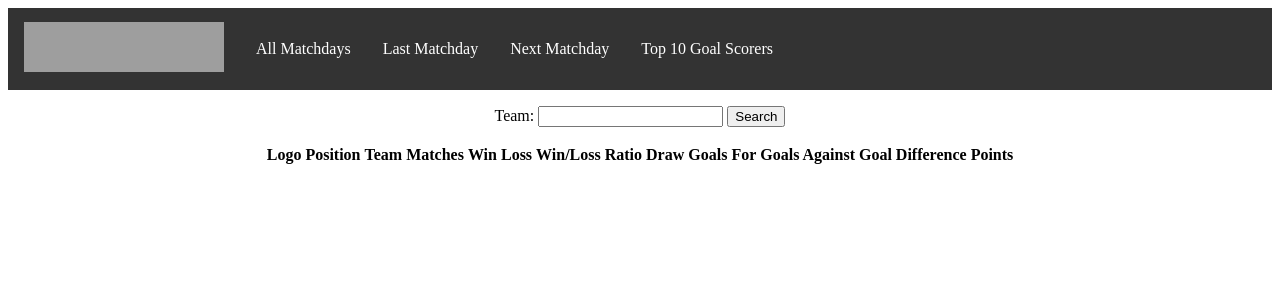
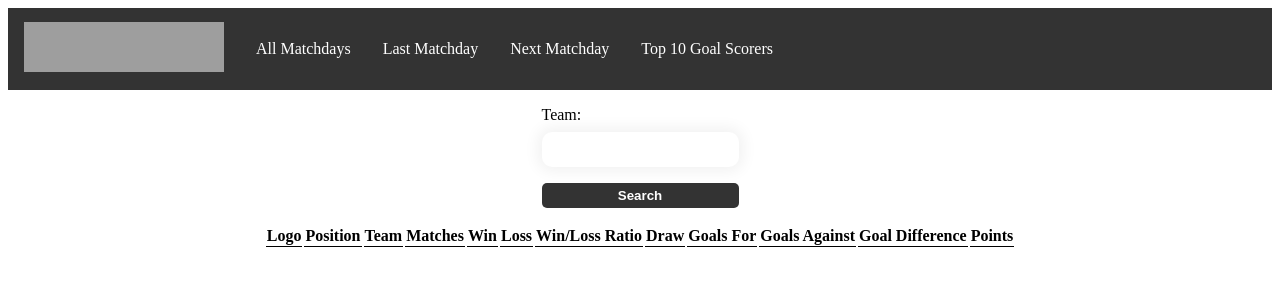
Before and after one commit to AtanasKisyov/bundesliga_app, a Django app: template templates/home.html in a window 1280 px wide. Shown: the top 300 px of the page. Run offline with Django 4.2, Linux system fonts and the light colour scheme; the template is opened without the code that fills it: values that come from a table or form of the project are taken from there, others are empty; grey boxes are pictures that could not be loaded.

Commit message:
update css

```diff
--- a/static/main.css
+++ b/static/main.css
@@ -22,8 +22,12 @@ li a {
 }
 
 /* Change the link color to #111 (black) on hover */
-li a:hover {
+a:hover, button:hover {
     transform: scale(1.15);
+}
+
+.block_div {
+    display: inline-block;
 }
 
 .main_div {
@@ -32,3 +36,53 @@ li a:hover {
     flex-direction: column;
     align-items: center;
 }
+
+th, td {
+    border-bottom: 1px solid;
+}
+
+.parent {
+    display: flex;
+    width: 100%;
+}
+
+.child:first-child {
+    display: flex;
+    flex-direction: column;
+    align-items: center;
+    margin-right: 5rem;
+}
+
+.matchday {
+    display: block;
+    color: #333;
+    text-align: center;
+    text-decoration: none;
+    border-bottom: 1px solid;
+}
+
+input {
+    padding: 10px;
+    border: 0;
+    box-shadow: 0 0 15px 4px rgba(0, 0, 0, 0.06);
+    border-radius: 10px;
+    width: 100%;
+    margin: 8px 0;
+    display: list-item;
+    box-sizing: border-box;
+}
+
+button {
+    margin-top: 0.5rem;
+    padding: 5px;
+    border: none;
+    background-color: #333;
+    color: #fff;
+    font-weight: 600;
+    border-radius: 5px;
+    width: 100%;
+}
+
+h2 {
+    text-align: center;
+}
```
